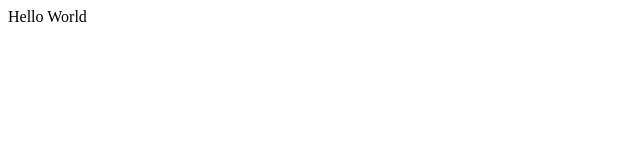
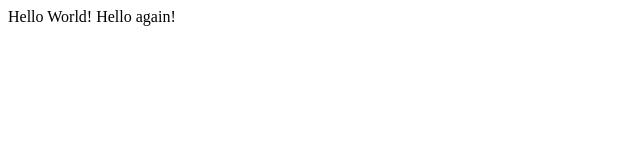
Before and after one commit to Dexdev9/web-dev-harvard, a plain HTML site: page hello.html in a window 1280 px wide. Shown: the whole page, without its empty margins (0-640 px from the left). Drawn offline with Linux system fonts and the light colour scheme.

Commit message:
Update hello.html

```diff
--- a/hello.html
+++ b/hello.html
@@ -4,5 +4,6 @@
 		<title>Hello</title>
 	</head>
 	<body>
-		Hello World
+		Hello World!
+		Hello again!
 	</body>
```
